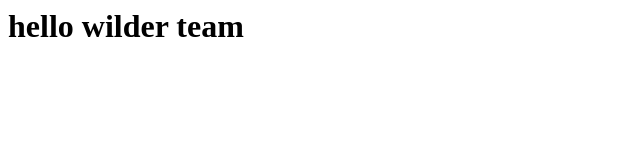
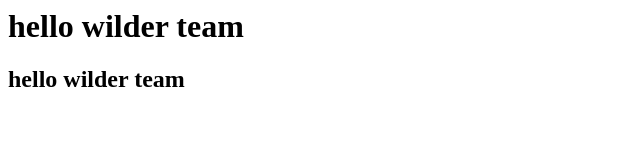
Before and after one commit to kouaouci/-hello-world-, a plain HTML site: page index.html in a window 1280 px wide. Shown: the whole page, without its empty margins (0-640 px from the left). Drawn offline with Linux system fonts and the light colour scheme.

Commit message:
Update index.html
hello wilder team on h2

```diff
--- a/index.html
+++ b/index.html
@@ -6,5 +6,6 @@
    </head>
      <body>
         <h1>hello wilder team </h1>
+        <h2> hello wilder team</h2>
      </body>
   </html>
```
